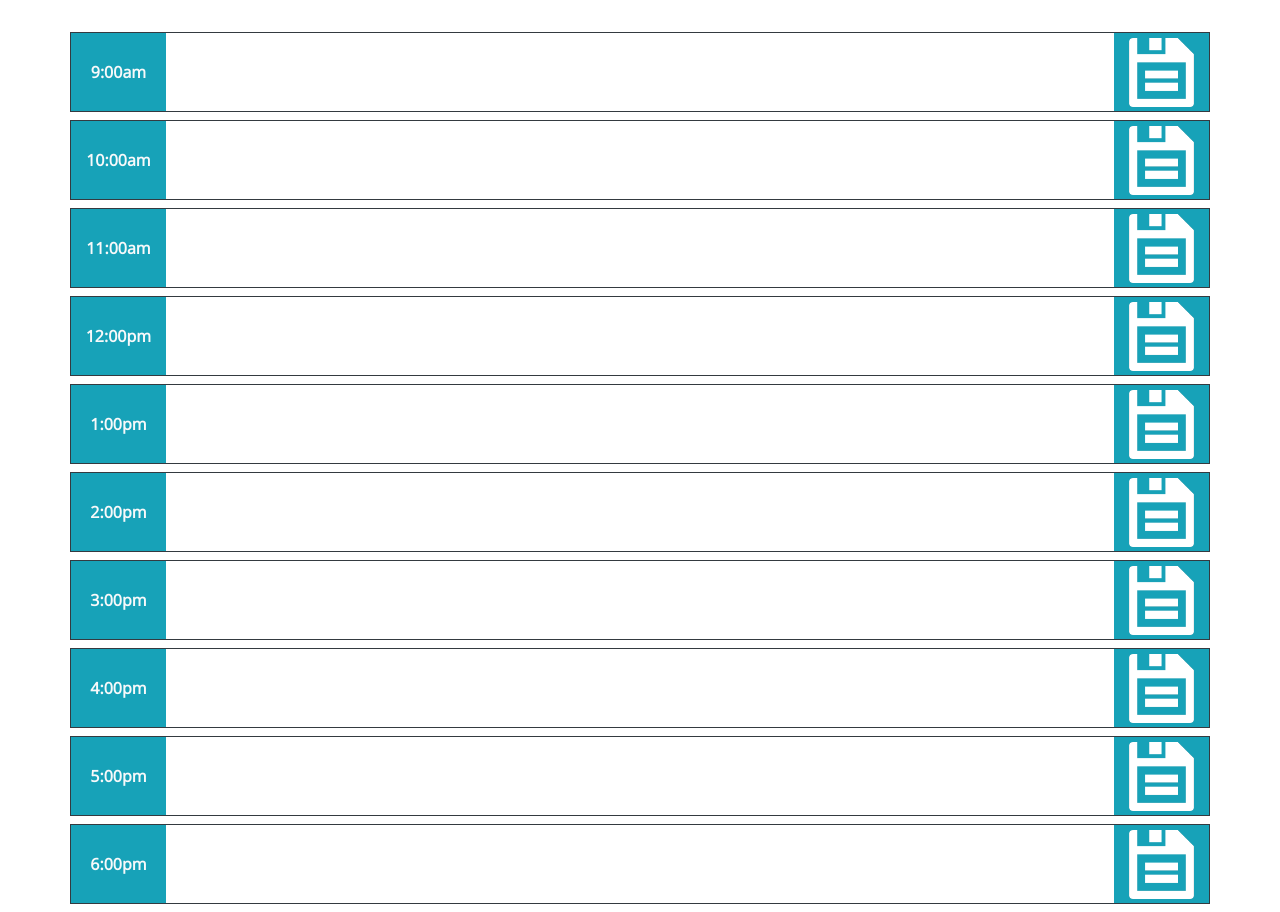
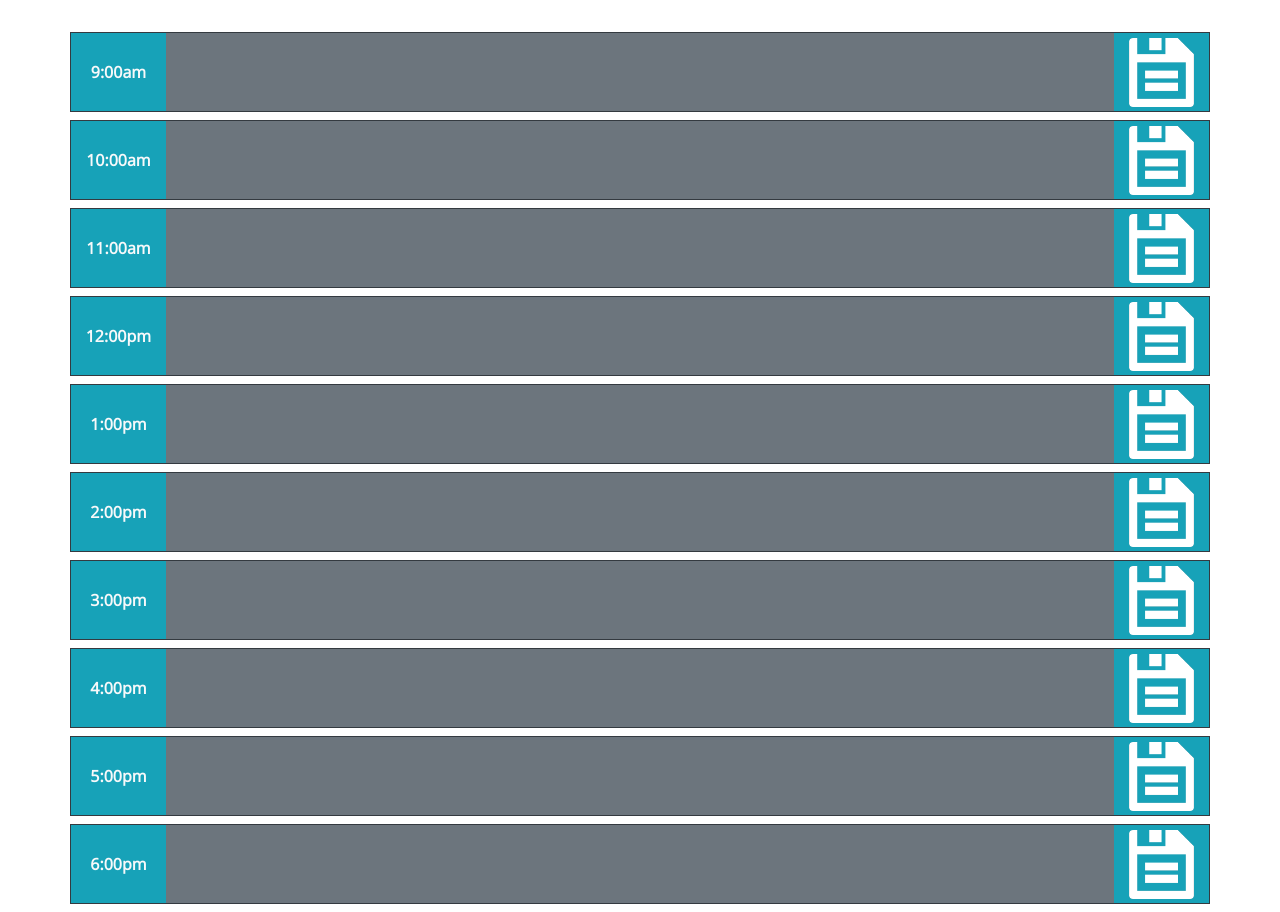
Before and after one commit to ArchieDonaho/Daily-Task-Planner, a plain HTML site: page index.html in a window 1280 px wide. Shown: the part 320-1232 px from the top of the page. Drawn offline with nearby package versions, Linux system fonts and the light colour scheme.

Commit message:
color coded time blocks added

```diff
--- a/assets/css/style.css
+++ b/assets/css/style.css
@@ -40,3 +40,7 @@ textarea{
   filter: invert(1);
   transition: all .05s ease-in-out;
 }
+
+.time-task {
+  font-size: 30px;
+}
--- a/assets/js/script.js
+++ b/assets/js/script.js
@@ -13,14 +13,29 @@ var setStatus = function() {
 //check the status of the hour
 var checkStatus = function(){
     //create an array for each time block
-    var timeBlockArray = jQuery.makeArray($(".time-task"));
+    var timeBlockArray = jQuery.makeArray($(".time-block"));
+
+    //create a variable for the current hour
+    var currentTime = moment().format("H");
 
     //compare each time value to the current time
-    var currentTime = moment().format("ha")
-    console.log(currentTime);
-    console.log(currentTime == "11am")
+    //loop through the timeblockarray array
+    $.each(timeBlockArray, function(index, item){
+        // console.log($(timeBlockArray[index]).attr('id'));
 
-
+        if(currentTime > ($(timeBlockArray[index]).attr('id'))){
+            // console.log("the current time is after");
+            $(timeBlockArray[index]).addClass("bg-secondary");
+        }
+        else if(currentTime == ($(timeBlockArray[index]).attr('id'))){
+            // console.log("the current time is now");
+            $(timeBlockArray[index]).addClass("bg-warning");
+        }
+        else if(currentTime < ($(timeBlockArray[index]).attr('id'))){
+            // console.log("the current time is before");
+            $(timeBlockArray[index]).addClass("bg-success");
+        }
+    })
 }
 
 var createEvents = function(index, item){
@@ -35,12 +50,10 @@ var createEvents = function(index, item){
 var loadEvents = function(){
     //load the events back into the array
     myEvents = JSON.parse(localStorage.getItem("events"));
-    console.log("accessed load");
 
     //if there is no events saved, generate a new event
     if(!myEvents){
         myEvents = [];
-        console.log("empty array");
     }
 
     // for each index in the array...
@@ -60,9 +73,10 @@ var saveEvents = function(){
 
 
 //edit the task by clicking the textbox
-$(".time-block").on("click", ".col-10", function(){
+$(".time-block").on("click", ".time-task", function(){
     //retireve the current text
     var text = $(this).text().trim();
+    console.log("text retrieved: " + text);
 
     //create a textarea class
     var textInput = $("<textarea>");
@@ -74,14 +88,15 @@ $(".time-block").on("click", ".col-10", function(){
     //add focus to the box automatically
     textInput.trigger("focus");
 });
-//upon leaving the textbox, revert it back into a div
-$(".time-block").on("blur", ".col-10", function(){
+//upon leaving the textarea, revert it back into a div
+$(".time-block").on("blur", "textarea", function(){
     //retireve the newly added text
     var text = $(this).val().trim();
+    console.log("text added: " + text);
 
     //create the div class
     var container = $("<div>");
-    container.addClass("col-10").text(text);
+    container.addClass("col-10 time-task d-flex justify-content-center align-items-center").text(text);
 
     //replace the textarea with the newly added text
     $(this).replaceWith(container);
@@ -91,12 +106,8 @@ $(".time-block").on("blur", ".col-10", function(){
 //save the task upon clicking the save icon
 $(".time-block").on("click", "img", function(){
     // obtain the textbox
-    var textBlock = $(this).parent().siblings(".col-10");
-
-    // //get the id of the textbox
-    // var data = textBlock.attr('id');
-    // console.log("the id is: " + data);
-
+    var textBlock = $(this).parent().siblings(".time-task");
+    console.log(textBlock.text());
     //get the text within the textbox
     var task = textBlock.text();
     console.log("the task is " + task);
@@ -110,6 +121,10 @@ $(".time-block").on("click", "img", function(){
 
     //then save the array
     saveEvents();
+
+
+    checkStatus();
+
 });
 
 //load the task upon page load
--- a/index.html
+++ b/index.html
@@ -21,81 +21,81 @@
     <div class="container">
       <!-- Timeblocks go here -->
 
-      <div class="time-block row my-2 border border-dark">
+      <div id="09" class="time-block row my-2 border border-dark">
         <div class="col-1 bg-info text-light d-flex justify-content-center align-items-center font-weight-bold">9:00am</div>
-        <div id="9am" class="col-10 time-task"></div>
+        <div class="col-10 time-task d-flex justify-content-center align-items-center"></div>
         <div class="col-1 bg-info d-flex justify-content-center align-items-center">
           <img class="img-fluid w-100 saveBtn" src="./assets/images/save.icon.png" title="Save" alt="save icon">
         </div>
       </div>
 
-      <div class="time-block row my-2 border border-dark">
+      <div id="10" class="time-block row my-2 border border-dark">
         <div class="col-1 bg-info text-light d-flex justify-content-center align-items-center font-weight-bold">10:00am</div>
-        <div id="10am" class="col-10 time-task"></div>
+        <div class="col-10 time-task d-flex justify-content-center align-items-center"></div>
         <div class="col-1 bg-info d-flex justify-content-center align-items-center">
           <img class="img-fluid w-100 saveBtn" src="./assets/images/save.icon.png" title="Save" alt="save icon">
         </div>
       </div>
 
-      <div class="time-block row my-2 border border-dark">
+      <div id="11" class="time-block row my-2 border border-dark">
         <div class="col-1 bg-info text-light d-flex justify-content-center align-items-center font-weight-bold">11:00am</div>
-        <div id="11am" class="col-10 time-task"></div>
+        <div class="col-10 time-task d-flex justify-content-center align-items-center"></div>
          <div class="col-1 bg-info d-flex justify-content-center align-items-center">
           <img class="img-fluid w-100 saveBtn" src="./assets/images/save.icon.png" title="Save" alt="save icon">
         </div>
       </div>
 
-      <div class="time-block row my-2 border border-dark">
+      <div id="12" class="time-block row my-2 border border-dark">
         <div class="col-1 bg-info text-light d-flex justify-content-center align-items-center font-weight-bold">12:00pm</div>
-        <div id="12pm" class="col-10 time-task"></div>
+        <div class="col-10 time-task d-flex justify-content-center align-items-center"></div>
         <div class="col-1 bg-info d-flex justify-content-center align-items-center">
           <img class="img-fluid w-100 saveBtn" src="./assets/images/save.icon.png" title="Save" alt="save icon">
         </div>
       </div>
 
-      <div class="time-block row my-2 border border-dark">
+      <div id="13" class="time-block row my-2 border border-dark">
         <div class="col-1 bg-info text-light d-flex justify-content-center align-items-center font-weight-bold">1:00pm</div>
-        <div id="1pm" class="col-10 time-task"></div>
+        <div class="col-10 time-task d-flex justify-content-center align-items-center"></div>
         <div class="col-1 bg-info d-flex justify-content-center align-items-center">
           <img class="img-fluid w-100 saveBtn" src="./assets/images/save.icon.png" title="Save" alt="save icon">
         </div>
       </div>
 
-      <div class="time-block row my-2 border border-dark">
+      <div id="14" class="time-block row my-2 border border-dark">
         <div class="col-1 bg-info text-light d-flex justify-content-center align-items-center font-weight-bold">2:00pm</div>
-        <div id="2pm" class="col-10 time-task"></div>
+        <div class="col-10 time-task d-flex justify-content-center align-items-center"></div>
         <div class="col-1 bg-info d-flex justify-content-center align-items-center">
           <img class="img-fluid w-100 saveBtn" src="./assets/images/save.icon.png" title="Save" alt="save icon">
         </div>
       </div>
 
-      <div class="time-block row my-2 border border-dark">
+      <div id="15" class="time-block row my-2 border border-dark">
         <div class="col-1 bg-info text-light d-flex justify-content-center align-items-center font-weight-bold">3:00pm</div>
-        <div id="3pm" class="col-10 time-task"></div>
+        <div class="col-10 time-task d-flex justify-content-center align-items-center"></div>
         <div class="col-1 bg-info d-flex justify-content-center align-items-center">
           <img class="img-fluid w-100 saveBtn" src="./assets/images/save.icon.png" title="Save" alt="save icon">
         </div>
       </div>
 
-      <div class="time-block row my-2 border border-dark">
+      <div id="16" class="time-block row my-2 border border-dark">
         <div class="col-1 bg-info text-light d-flex justify-content-center align-items-center font-weight-bold">4:00pm</div>
-        <div id="4pm" class="col-10 time-task"></div>
+        <div class="col-10 time-task d-flex justify-content-center align-items-center"></div>
         <div class="col-1 bg-info d-flex justify-content-center align-items-center">
           <img class="img-fluid w-100 saveBtn" src="./assets/images/save.icon.png" title="Save" alt="save icon">
         </div>
       </div>
 
-      <div class="time-block row my-2 border border-dark">
+      <div id="17" class="time-block row my-2 border border-dark">
         <div class="col-1 bg-info text-light d-flex justify-content-center align-items-center font-weight-bold">5:00pm</div>
-        <div id="5pm" class="col-10 time-task"></div>
+        <div class="col-10 time-task d-flex justify-content-center align-items-center"></div>
         <div class="col-1 bg-info d-flex justify-content-center align-items-center">
           <img class="img-fluid w-100 saveBtn" src="./assets/images/save.icon.png" title="Save" alt="save icon">
         </div>
       </div>
 
-      <div class="time-block row my-2 border border-dark">
+      <div id="18" class="time-block row my-2 border border-dark">
         <div class="col-1 bg-info text-light d-flex justify-content-center align-items-center font-weight-bold">6:00pm</div>
-        <div id="6pm" class="col-10 time-task"></div>
+        <div class="col-10 time-task d-flex justify-content-center align-items-center"></div>
         <div class="col-1 bg-info d-flex justify-content-center align-items-center">
           <img class="img-fluid w-100 saveBtn" src="./assets/images/save.icon.png" title="Save" alt="save icon">
         </div>
```
Also changed, not shown: assets/images/Screenshot (50).png (added), 1 other file.
